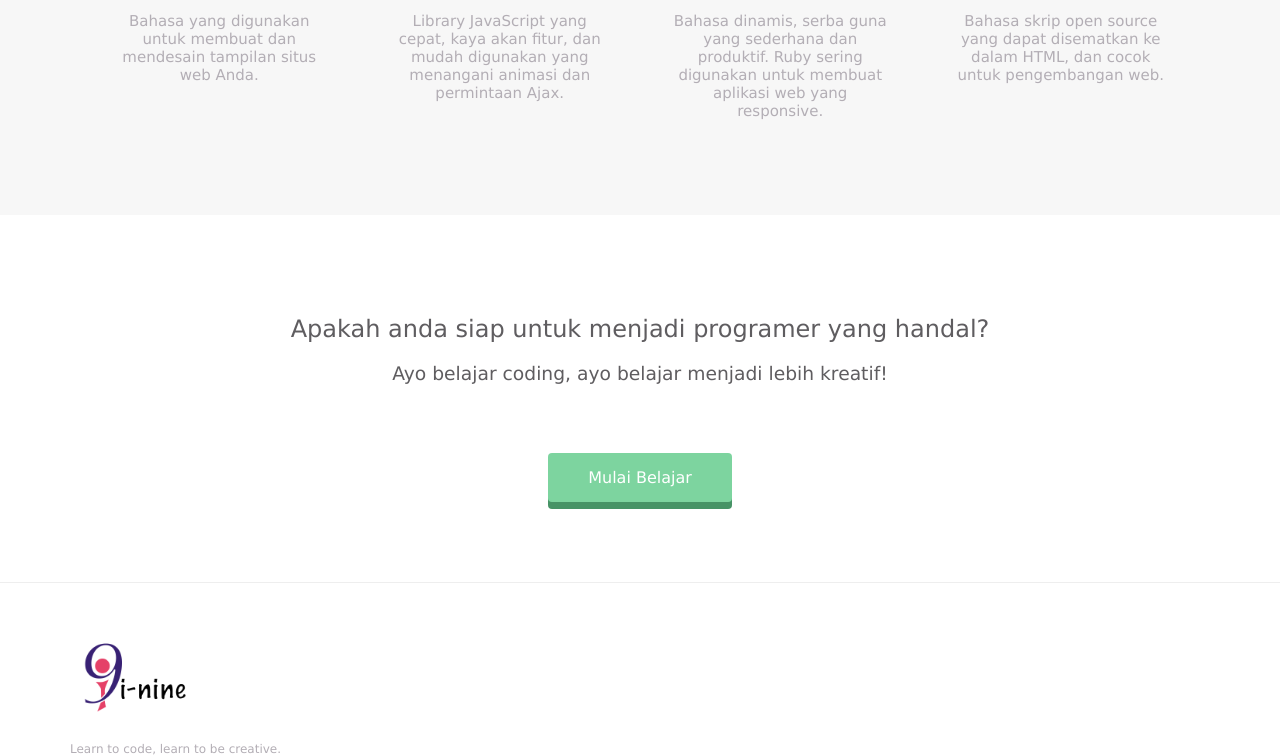
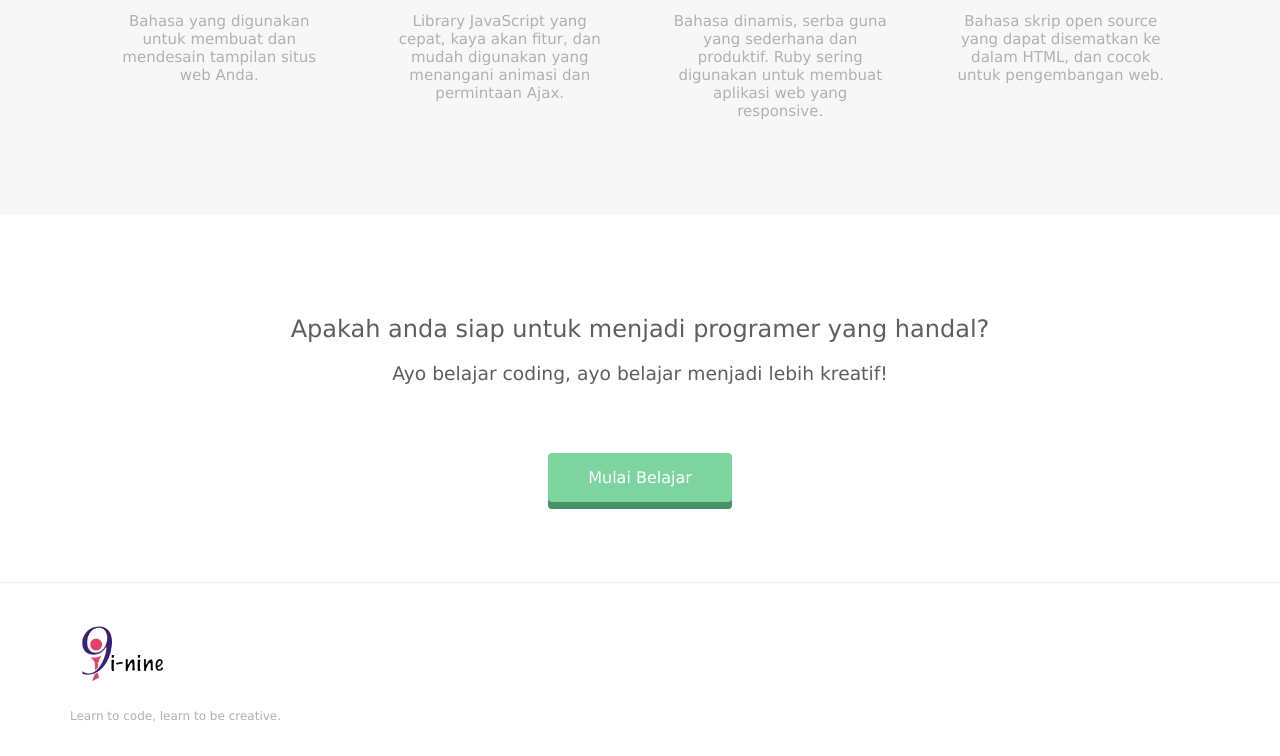
Before and after one commit to sahriirhas/DTS_Progate1, a plain HTML site: page index.html in a window 1280 px wide. Shown: the part 1239-1995 px from the top of the page. After the commit the page ends 1962 px from the top, so only its background shows below. Drawn offline with Linux system fonts and the light colour scheme.

Commit message:
Update stylesheet.css

```diff
--- a/stylesheet.css
+++ b/stylesheet.css
@@ -98,8 +98,8 @@ header {
   to {background-color: yellow;}
 }
 .logo {
-  width: 124px;
-  margin-top: 20px;
+  width: 100px;
+  margin-top: 5px;
 }
 
 .header-left {
@@ -200,7 +200,7 @@ header {
 }
 
 footer img {
-  width: 125px;
+  width: 100px;
 }
 
 footer p {
@@ -211,7 +211,7 @@ footer p {
 footer {
   padding-top: 30px;
   padding-bottom: 20px;
-  height: 65px;
+  height: 100px;
   width: 100%;
   background-color: grey);
 }
```
